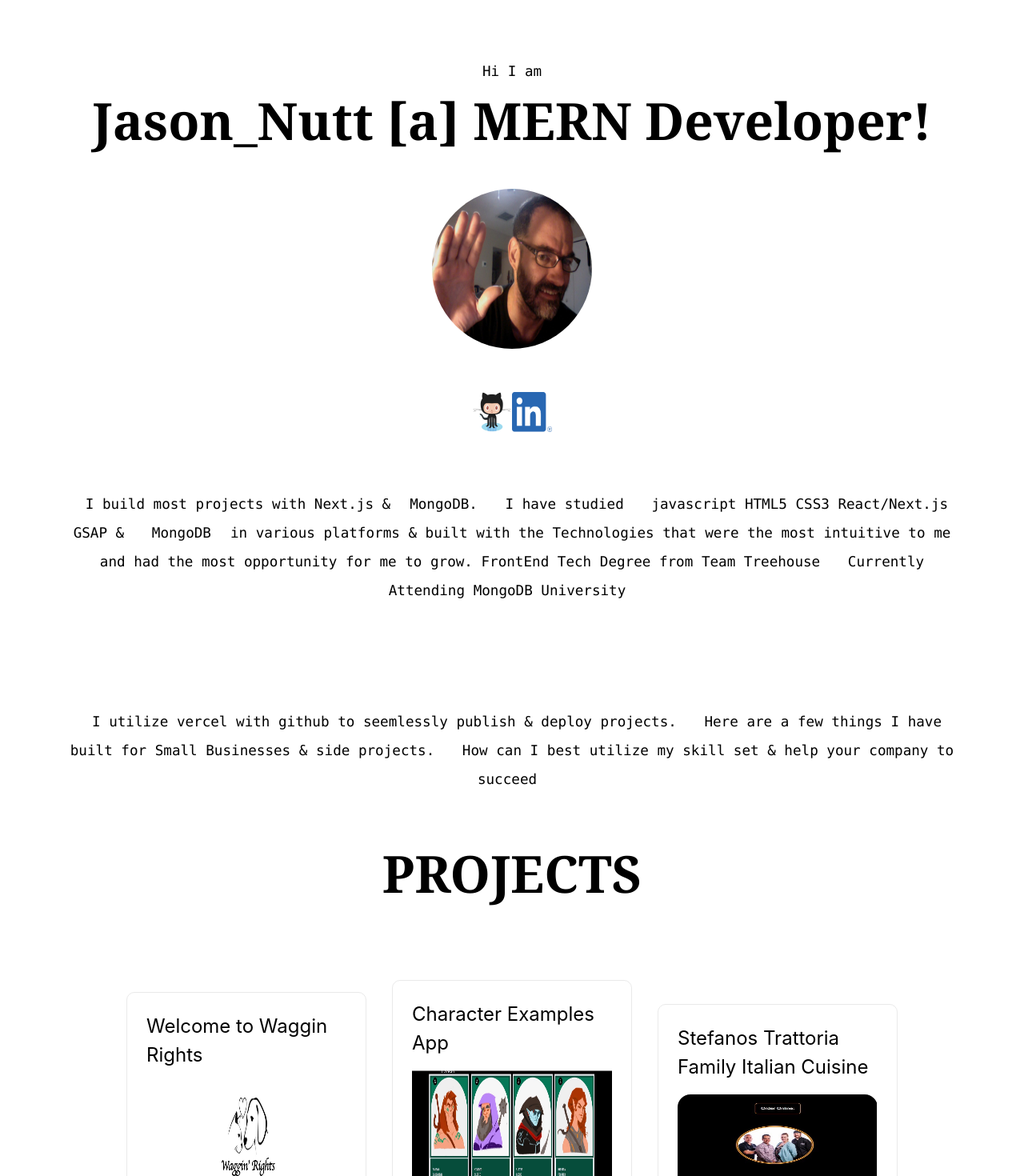
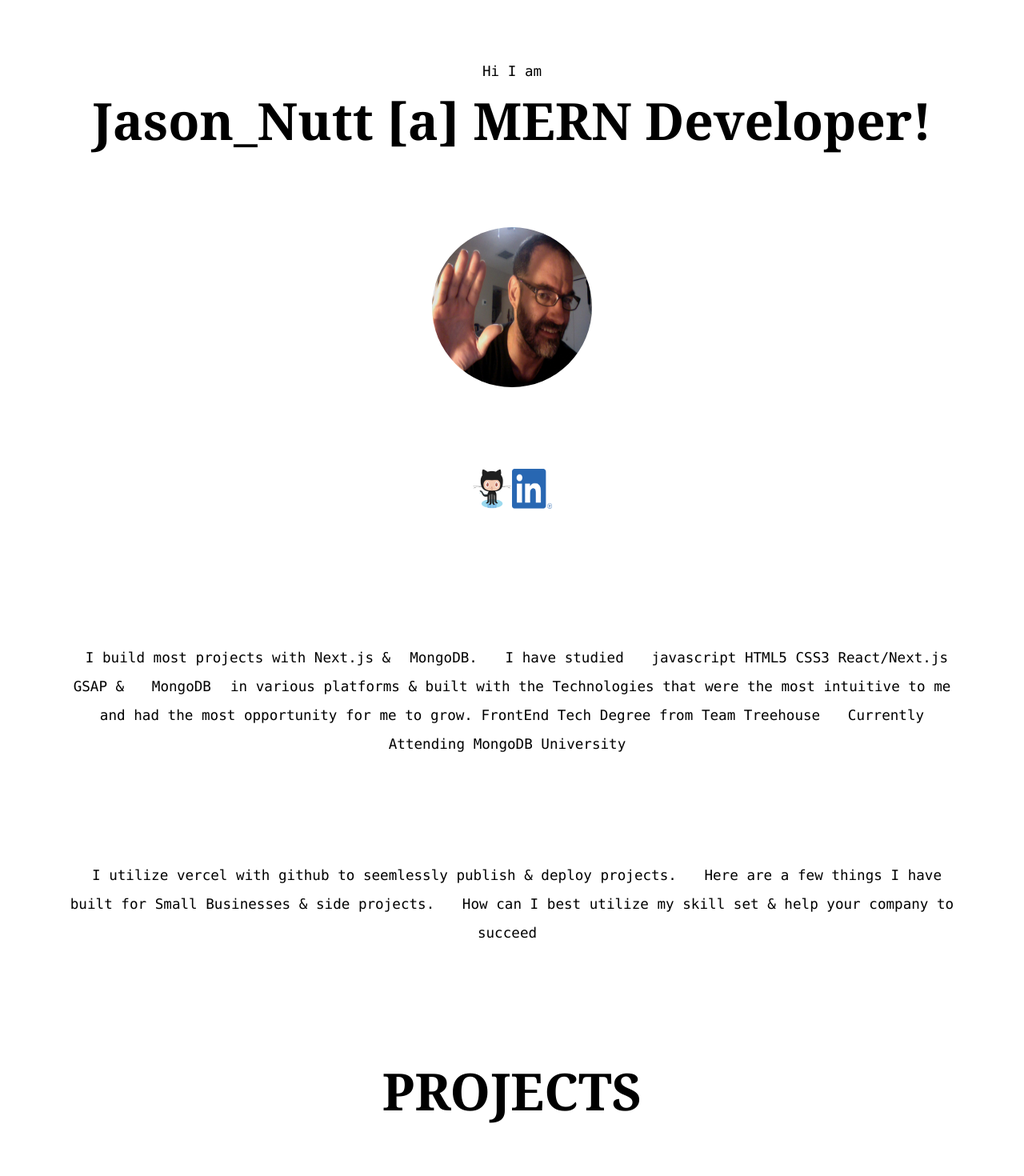
Before and after one commit to jnutt367/jnuttdev, a Next.js app: page / in a window 1280 px wide. Shown: the top 1470 px of the page at 80% size. Built offline with nearby package versions, Linux system fonts and the light colour scheme.

Commit message:
commit for more white space

```diff
--- a/pages/index.js
+++ b/pages/index.js
@@ -67,7 +67,7 @@ export default function Home() {
         </p>
 
 <hr />
-        <h1 className="text-3xl ml-10 mr-10 mb-20 font-serif font-bold ">
+        <h1 className="text-3xl ml-10 mr-10 mb-20 mt-20 font-serif font-bold ">
 
       <a className={styles.title} href="">PROJECTS</a>
 
--- a/styles/Home.module.css
+++ b/styles/Home.module.css
@@ -1,4 +1,7 @@
 .container {
+    display: grid;
+    justify-content: center;
+    align-items: center;
     padding: 0 2rem;
     max-width: 1400px;
 }
@@ -60,7 +63,7 @@
 }
 
 .pic {
-    margin-top: 3rem;
+    margin-top: 6rem;
 }
 
 .image {
@@ -69,10 +72,10 @@
 }
 
 .icons {
-    margin-top: 3rem;
+    margin-top: 6rem;
+    margin-bottom: 6rem;
     display: flex;
     flex-direction: row-reverse;
-    flex-grow: inherit;
 }
 
 .code {
@@ -85,6 +88,7 @@
 
 .grid {
     display: flex;
+    margin-top: 6rem;
     align-items: center;
     justify-content: center;
     flex-wrap: wrap;
```
